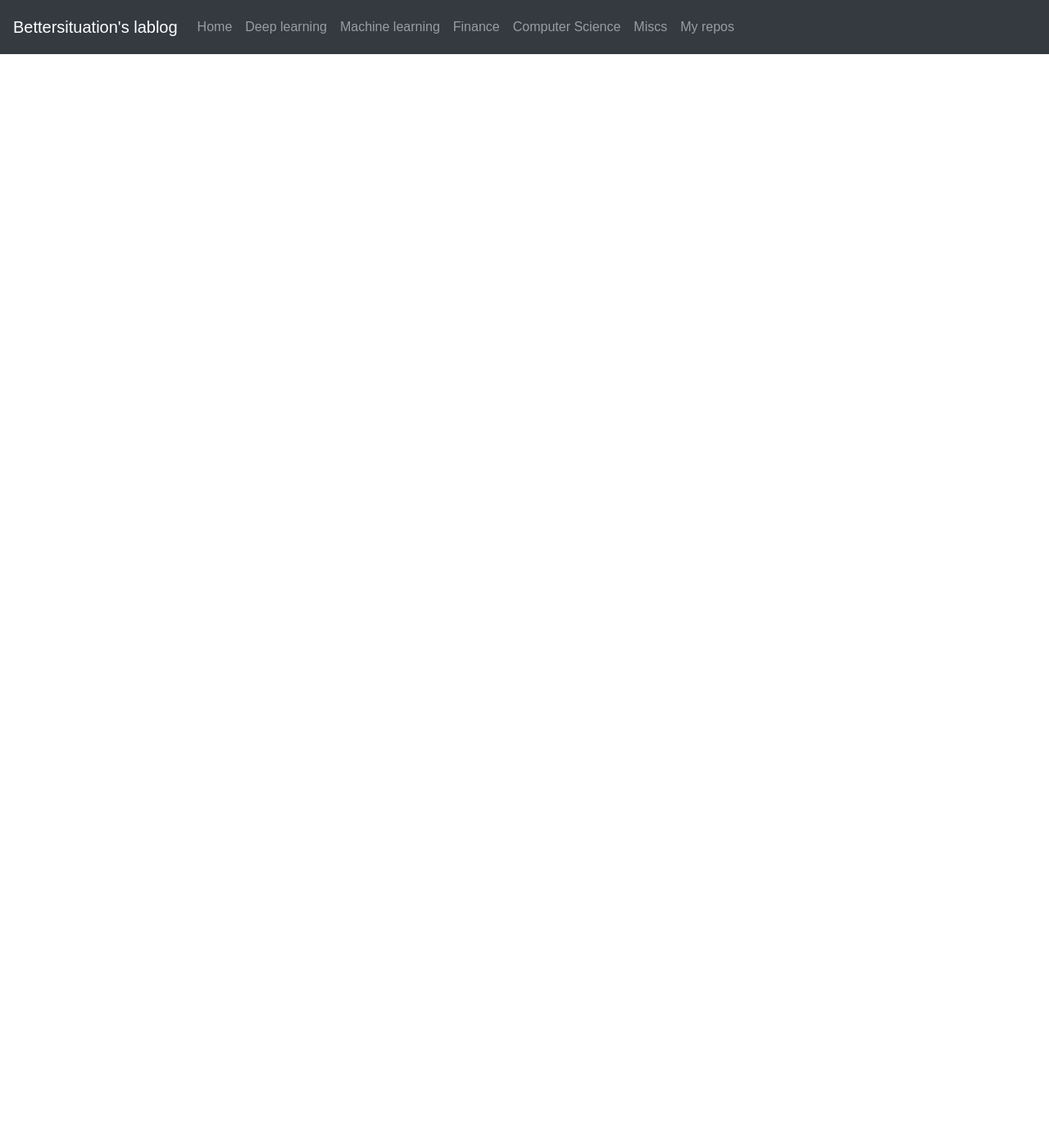
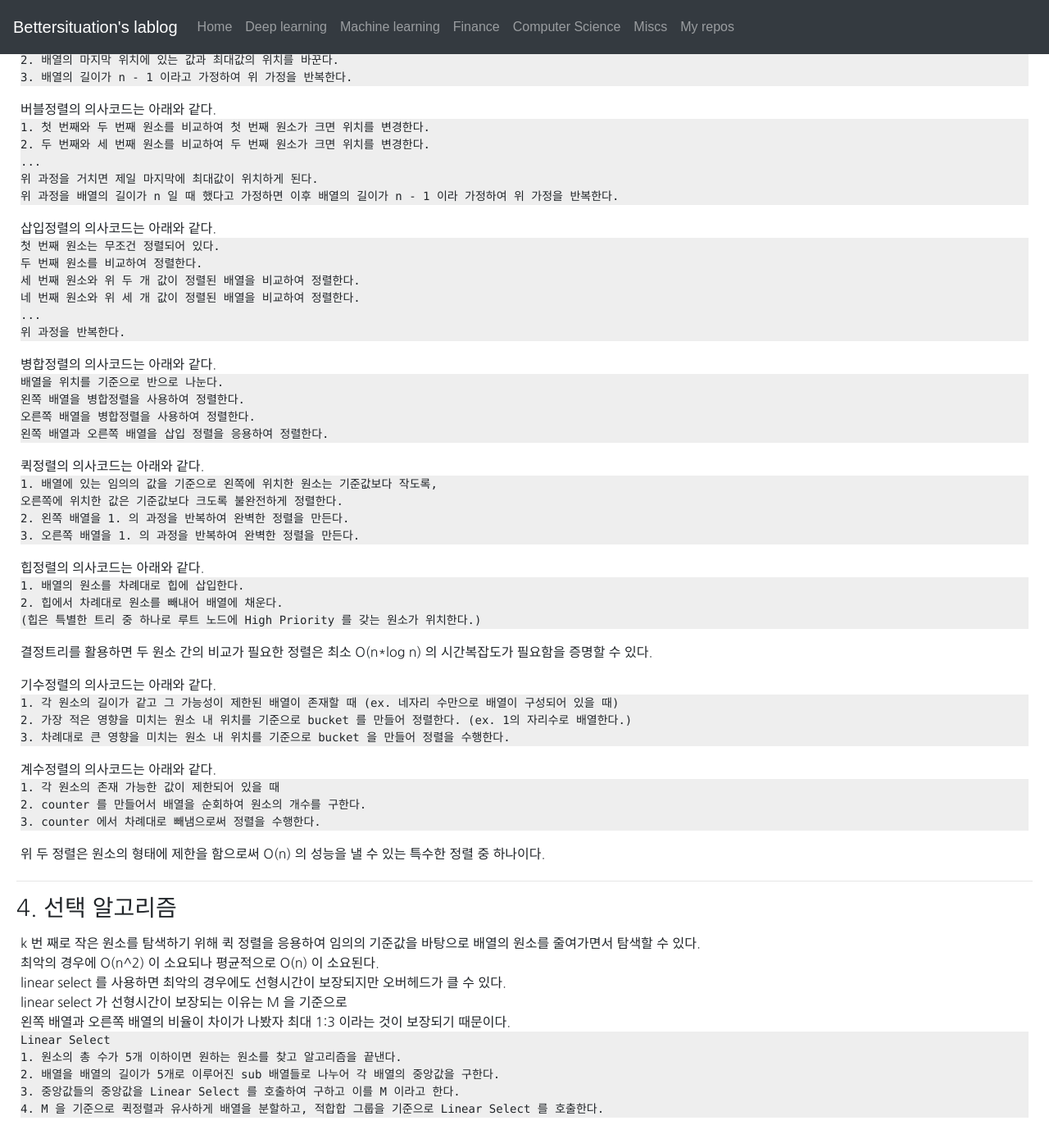
Before and after one commit to bettersituation/bettersituation.github.io, a Jekyll site: the page built from _posts/2020-07-01-computer-science-algorithms.md, in a window 1280 px wide and 1400 px high, scrolled down 1083 px. Shown: the whole window at 82% size. Built offline with Jekyll 4.4.1, drawn with Linux system fonts in a browser that asks for light colours; some web fonts are replaced; formulas are drawn with MathJax 3.

Commit message:
sorting and selection

````diff
--- a/_posts/2020-07-01-computer-science-algorithms.md
+++ b/_posts/2020-07-01-computer-science-algorithms.md
@@ -50,3 +50,91 @@ T(n) <= T(n/2) + n <= n + n/2 + T(n/4) <= ... = O(n * log2 n]) 이 성립한다.
 - 마스터 정리는 T(n) = aT(n/b) + f(n) 의 형식으로 표현되는 재귀식의 복잡도를 알 수 있는 정리이다.
 - n^(logb a) = h(n) 이라고 하면
 - h(n) 이 더 복잡하면 h(n) 이, f(n) 이 더 복잡하면 f(n) 이 수행시간을, 똑같으면 logn * h(n) (또는 동일하게 f(n)) 이 수행시간을 지배한다는 정리이다.
+
+---
+
+### 3. 정렬
+
+- 선택정렬의 의사코드는 아래와 같다.
+```
+1. 배열의 길이가 n 인 배열에서 최대값을 찾는다.
+2. 배열의 마지막 위치에 있는 값과 최대값의 위치를 바꾼다.
+3. 배열의 길이가 n - 1 이라고 가정하여 위 가정을 반복한다.
+```
+
+- 버블정렬의 의사코드는 아래와 같다.
+```
+1. 첫 번째와 두 번째 원소를 비교하여 첫 번째 원소가 크면 위치를 변경한다.
+2. 두 번째와 세 번째 원소를 비교하여 두 번째 원소가 크면 위치를 변경한다.
+...
+위 과정을 거치면 제일 마지막에 최대값이 위치하게 된다.
+위 과정을 배열의 길이가 n 일 때 했다고 가정하면 이후 배열의 길이가 n - 1 이라 가정하여 위 가정을 반복한다.
+```
+
+- 삽입정렬의 의사코드는 아래와 같다.
+```
+첫 번째 원소는 무조건 정렬되어 있다.
+두 번째 원소를 비교하여 정렬한다.
+세 번째 원소와 위 두 개 값이 정렬된 배열을 비교하여 정렬한다.
+네 번째 원소와 위 세 개 값이 정렬된 배열을 비교하여 정렬한다.
+...
+위 과정을 반복한다.
+```
+
+- 병합정렬의 의사코드는 아래와 같다.
+```
+배열을 위치를 기준으로 반으로 나눈다.
+왼쪽 배열을 병합정렬을 사용하여 정렬한다.
+오른쪽 배열을 병합정렬을 사용하여 정렬한다.
+왼쪽 배열과 오른쪽 배열을 삽입 정렬을 응용하여 정렬한다.
+```
+
+- 퀵정렬의 의사코드는 아래와 같다.
+```
+1. 배열에 있는 임의의 값을 기준으로 왼쪽에 위치한 원소는 기준값보다 작도록,
+오른쪽에 위치한 값은 기준값보다 크도록 불완전하게 정렬한다.
+2. 왼쪽 배열을 1. 의 과정을 반복하여 완벽한 정렬을 만든다.
+3. 오른쪽 배열을 1. 의 과정을 반복하여 완벽한 정렬을 만든다.
+```
+
+- 힙정렬의 의사코드는 아래와 같다.
+```
+1. 배열의 원소를 차례대로 힙에 삽입한다.
+2. 힙에서 차례대로 원소를 빼내어 배열에 채운다.
+(힙은 특별한 트리 중 하나로 루트 노드에 High Priority 를 갖는 원소가 위치한다.)
+```
+
+- 결정트리를 활용하면 두 원소 간의 비교가 필요한 정렬은 최소 O(n*log n) 의 시간복잡도가 필요함을 증명할 수 있다.
+
+- 기수정렬의 의사코드는 아래와 같다.
+```
+1. 각 원소의 길이가 같고 그 가능성이 제한된 배열이 존재할 때 (ex. 네자리 수만으로 배열이 구성되어 있을 때)
+2. 가장 적은 영향을 미치는 원소 내 위치를 기준으로 bucket 를 만들어 정렬한다. (ex. 1의 자리수로 배열한다.)
+3. 차례대로 큰 영향을 미치는 원소 내 위치를 기준으로 bucket 을 만들어 정렬을 수행한다.
+```
+
+- 계수정렬의 의사코드는 아래와 같다.
+```
+1. 각 원소의 존재 가능한 값이 제한되어 있을 때
+2. counter 를 만들어서 배열을 순회하여 원소의 개수를 구한다.
+3. counter 에서 차례대로 빼냄으로써 정렬을 수행한다.
+```
+
+- 위 두 정렬은 원소의 형태에 제한을 함으로써 O(n) 의 성능을 낼 수 있는 특수한 정렬 중 하나이다.
+
+---
+
+### 4. 선택 알고리즘
+
+- k 번 째로 작은 원소를 탐색하기 위해 퀵 정렬을 응용하여 임의의 기준값을 바탕으로 배열의 원소를 줄여가면서 탐색할 수 있다.
+- 최악의 경우에 O(n^2) 이 소요되나 평균적으로 O(n) 이 소요된다.
+- linear select 를 사용하면 최악의 경우에도 선형시간이 보장되지만 오버헤드가 클 수 있다.
+- linear select 가 선형시간이 보장되는 이유는 M 을 기준으로
+왼쪽 배열과 오른쪽 배열의 비율이 차이가 나봤자 최대 1:3 이라는 것이 보장되기 때문이다.
+```
+Linear Select
+1. 원소의 총 수가 5개 이하이면 원하는 원소를 찾고 알고리즘을 끝낸다.
+2. 배열을 배열의 길이가 5개로 이루어진 sub 배열들로 나누어 각 배열의 중앙값을 구한다.
+3. 중앙값들의 중앙값을 Linear Select 를 호출하여 구하고 이를 M 이라고 한다.
+4. M 을 기준으로 퀵정렬과 유사하게 배열을 분할하고, 적합합 그룹을 기준으로 Linear Select 를 호출한다.
+```
````
